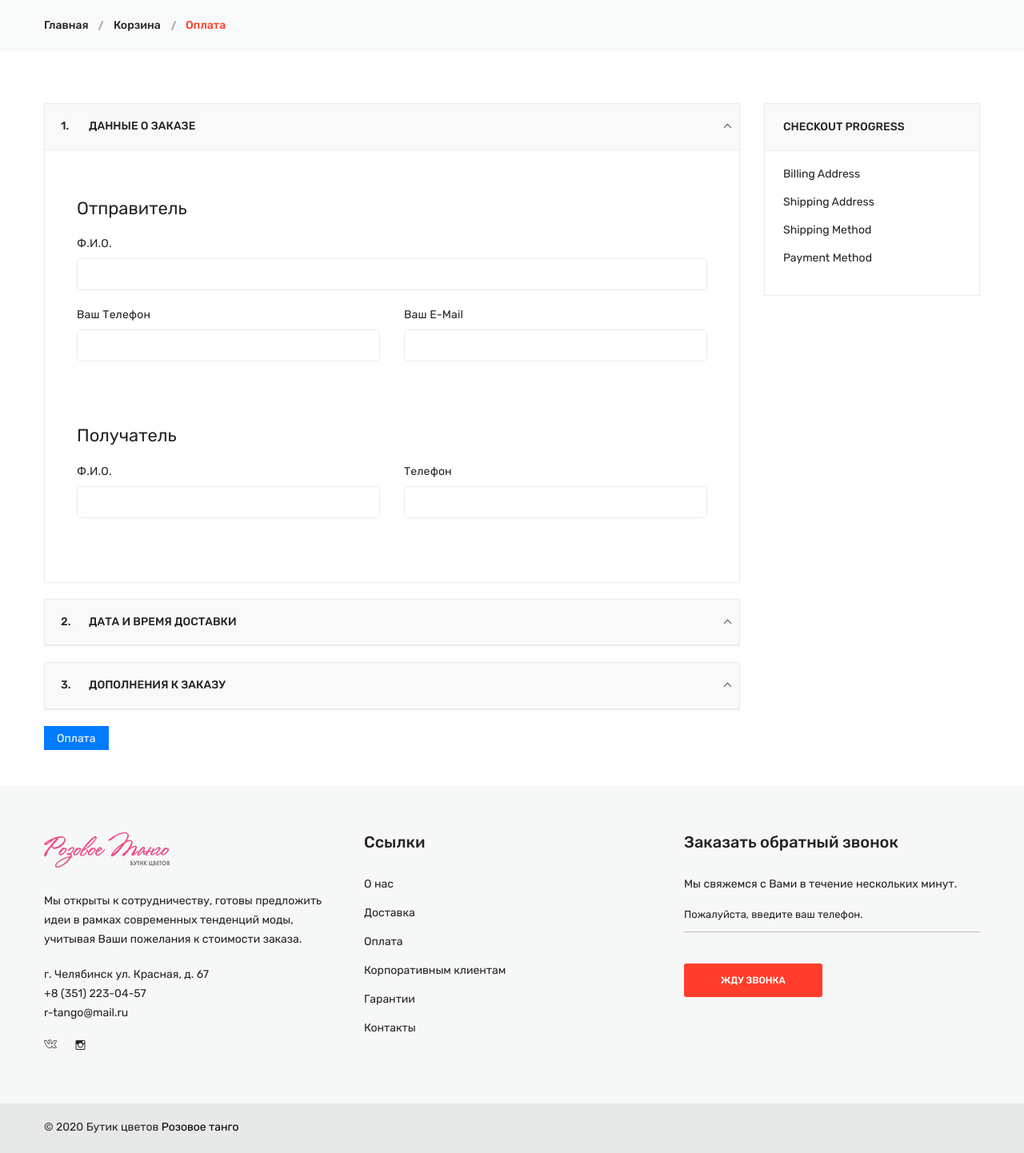
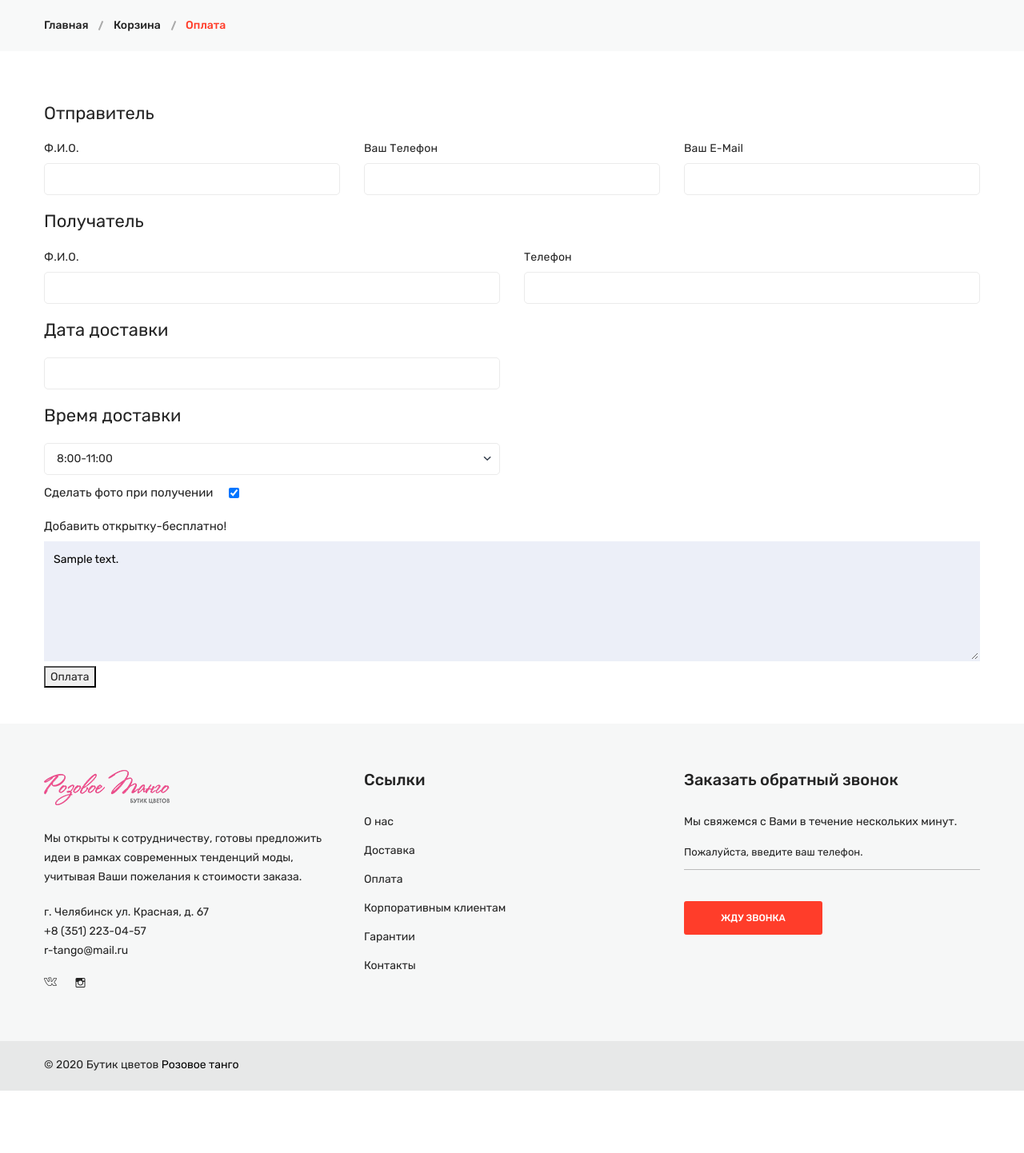
Before and after one commit to ddnnss/rtango, a Django app: page /checkout/ in a window 1280 px wide. Shown: the part 178-1620 px from the top of the page at 80% size. After the commit the page ends 1542 px from the top, so only its background shows below. Run offline with Django 3.2, Linux system fonts and the light colour scheme; a user stored in the database is signed in; tables that the repository leaves empty hold one stand-in row (values such as "Sample post"); grey boxes marked "Sample" are stand-in pictures; some libraries are stand-ins or nearby versions; some web fonts are replaced.

Commit message:
new urls

```diff
--- a/order/admin.py
+++ b/order/admin.py
@@ -31,5 +31,5 @@ class OrdersAdmin(admin.ModelAdmin):
 admin.site.register(Order, OrdersAdmin)
 admin.site.register(OrderStatus)
 admin.site.register(OrderShipping)
-admin.site.register(OrderPayment)
+#admin.site.register(OrderPayment)
 admin.site.register(ItemsInOrder)
--- a/order/models.py
+++ b/order/models.py
@@ -51,6 +51,12 @@ class OrderShipping(models.Model):
         verbose_name_plural = "Варианты доставки заказов"
 
 class Order(models.Model):
+    receiver_name = models.CharField('ФИО получателя', max_length=100, blank=True, null=True)
+    receiver_phone = models.CharField('Телефон получателя', max_length=100, blank=True, null=True)
+    order_date = models.CharField('Дата доставки', max_length=100, blank=True, null=True)
+    order_time = models.CharField('Время доставки', max_length=100, blank=True, null=True)
+    is_need_phono = models.BooleanField('Нужно фото при доставке', default=False)
+    card_text = models.TextField('Текст открытки',  blank=True, null=True)
     client = models.ForeignKey(User, blank=True, null=True, default=None, on_delete=models.CASCADE,
                                verbose_name='Заказ клиента')
     guest = models.ForeignKey(Guest, blank=True, null=True, default=None, on_delete=models.CASCADE,
@@ -59,15 +65,17 @@ class Order(models.Model):
                               verbose_name='Использованный промо-код')
     status = models.ForeignKey(OrderStatus, blank=True, null=True, default=None, on_delete=models.SET_NULL,
                               verbose_name='Статус заказа')
-    payment = models.ForeignKey(OrderPayment, blank=True, null=True, default=None, on_delete=models.SET_NULL,
-                               verbose_name='Оплата заказа')
+    # payment = models.ForeignKey(OrderPayment, blank=True, null=True, default=None, on_delete=models.SET_NULL,
+    #                            verbose_name='Оплата заказа')
     shipping = models.ForeignKey(OrderShipping, blank=True, null=True, default=None, on_delete=models.SET_NULL,
                                 verbose_name='Доставка заказа')
+
     total_price = models.IntegerField('Общая стоимость заказа', default=0)
     total_price_with_code = models.DecimalField('Общая стоимость заказа с учетом промо-кода', decimal_places=2,
                                                 max_digits=10, default=0)
     order_code = models.CharField('Код заказа', max_length=10, blank=True, null=True)
     is_complete = models.BooleanField('Заказ выполнен ?', default=False)
+    is_payd = models.BooleanField('Заказ оплачен ?', default=False)
     created_at = models.DateTimeField(auto_now_add=True)
     updated_at = models.DateTimeField(auto_now=True)
 
--- a/page/views.py
+++ b/page/views.py
@@ -226,6 +226,7 @@ def get_checkout(request):
 def checkout(request):
     show_tags = True
     if request.POST:
+        print(request.POST)
         if request.POST.get('form_type') == 'user_info':
             client = request.user
             mail_tmp = client.is_allow_email
@@ -352,7 +353,22 @@ def checkout(request):
 
 #-------------------------------------------------------------------------------GET request
     shipping = OrderShipping.objects.all()
-    payment = OrderPayment.objects.all()
+    # payment = OrderPayment.objects.all()
+    sessionTemp = None
+    if request.user.is_authenticated:
+        try:
+            sessionTemp = SessionTemp.objects.get(user=request.user)
+        except:
+            pass
+
+    else:
+        s_key = request.session.session_key
+        guest = Guest.objects.get(session=s_key)
+        try:
+            sessionTemp = SessionTemp.objects.get(guest=guest)
+        except:
+            pass
+
 
     if request.user.is_authenticated:
         client = request.user
--- a/templates/page/checkout.html
+++ b/templates/page/checkout.html
@@ -26,42 +26,28 @@
     <!-- checkout-area start -->
     <div class="checkout-area pb-45 pt-65">
         <div class="container">
-            <div class="row">
-
-                <div class="col-lg-9">
-                     <form>
-
-                        <div id="faq" class="panel-group">
-                            <div class="panel panel-default">
-                                <div class="panel-heading">
-                                    <h5 class="panel-title"><span>1.</span> <a data-toggle="collapse" data-parent="#faq" href="#payment-1">Данные о заказе</a></h5>
-                                </div>
-                                <div id="payment-1" class="panel-collapse collapse show">
-                                    <div class="panel-body">
-                                        <div class="billing-information-wrapper">
+            <form action="{% url 'checkout' %}" method="post">{% csrf_token %}
             <h4 class="mb-20">Отправитель</h4>
             <div class="row">
-                                                <div class="col-lg-12 col-md-6">
+                <div class="col-lg-4 col-md-6">
                     <div class="billing-info">
                         <label>Ф.И.О.</label>
                         <input name="sender-name" type="text" required>
                     </div>
                 </div>
-                                                <div class="col-lg-6 col-md-6">
+                <div class="col-lg-4 col-md-6">
                     <div class="billing-info">
                         <label>Ваш телефон</label>
                         <input name="sender-phone" type="text" required>
                     </div>
                 </div>
-                                                <div class="col-lg-6 col-md-6">
+                <div class="col-lg-4 col-md-6">
                     <div class="billing-info">
                         <label>Ваш E-Mail</label>
                         <input name="sender-email" type="email">
                     </div>
                 </div>
             </div>
-                                        </div>
-                                        <div class="billing-information-wrapper">
             <h4 class="mb-20">Получатель</h4>
             <div class="row">
                 <div class="col-lg-6 col-md-6">
@@ -78,17 +64,6 @@
                 </div>
 
             </div>
-                                        </div>
-                                    </div>
-                                </div>
-                            </div>
-                            <div  class="panel panel-default">
-                                <div class="panel-heading">
-                                    <h5 class="panel-title"><span>2.</span> <a data-toggle="collapse" data-parent="#faq" href="#payment-2">Дата и время доставки</a></h5>
-                                </div>
-                                <div id="payment-2" class="panel-collapse collapse">
-                                    <div class="panel-body">
-                                        <div class="billing-information-wrapper">
             <h4 class="mb-20">Дата доставки</h4>
             <div class="row">
                 <div class="col-lg-6 col-md-6">
@@ -111,28 +86,10 @@
                 </div>
 
             </div>
-                                            <div class="billing-back-btn">
-                                                <div class="billing-back">
-                                                    <a href="#"><i class="ion-arrow-up-c"></i> ВВЕРХ</a>
-                                                </div>
-
-                                            </div>
-                                        </div>
-                                    </div>
-                                </div>
-                            </div>
-                            <div  class="panel panel-default">
-                                <div class="panel-heading">
-                                    <h5 class="panel-title"><span>3.</span> <a data-toggle="collapse" data-parent="#faq" href="#payment-3">Дополнения к заказу</a></h5>
-                                </div>
-                                <div id="payment-3" class="panel-collapse collapse ">
-                                    <div class="panel-body">
-                                        <div class="billing-information-wrapper">
-
             <div class="row">
                 <div class="col-lg-6 col-md-6">
                     <label style="display: flex; align-items: center">Сделать фото при получении
-                                                        <input style="width: auto; margin-left: 20px" name="order-photo"  type="checkbox" >
+                        <input {% if sessionTemp.needPhoto %} checked {% endif %}style="width: auto; margin-left: 20px" name="order-photo"  type="checkbox" >
                     </label>
                 </div>
             </div>
@@ -141,39 +98,14 @@
                 <div class="col-lg-12 col-md-6">
                     <div class="billing-select">
                         <label>Добавить открытку-бесплатно!</label>
-                                                        <textarea style="height: 150px" name="order-card" placeholder="Текст поздравления" ></textarea>
+                        <textarea style="height: 150px" name="order-card" placeholder="Текст поздравления" >{{ sessionTemp.card_text }}</textarea>
                     </div>
                 </div>
 
             </div>
-                                            <div class="billing-back-btn">
-                                                <div class="billing-back">
-                                                    <a href="#"><i class="ion-arrow-up-c"></i> ВВЕРХ</a>
-                                                </div>
+            <button type="submit">Оплата</button>
+        </form>
 
-                                            </div>
-                                        </div>
-                                    </div>
-                                </div>
-                            </div>
-
-                        </div>
-                        <button class="btn btn-primary">Оплата</button>
-                    </form>
-                </div>
-
-                <div class="col-lg-3">
-                    <div class="checkout-progress">
-                        <h4>Checkout Progress</h4>
-                        <ul>
-                            <li>Billing Address</li>
-                            <li>Shipping Address</li>
-                            <li>Shipping Method</li>
-                            <li>Payment Method</li>
-                        </ul>
-                    </div>
-                </div>
-            </div>
         </div>
     </div>
 
```
Also changed, not shown: order/migrations/0005_auto_20200205_0824.py (added). Lines whose indentation alone changed are shown as unchanged.
